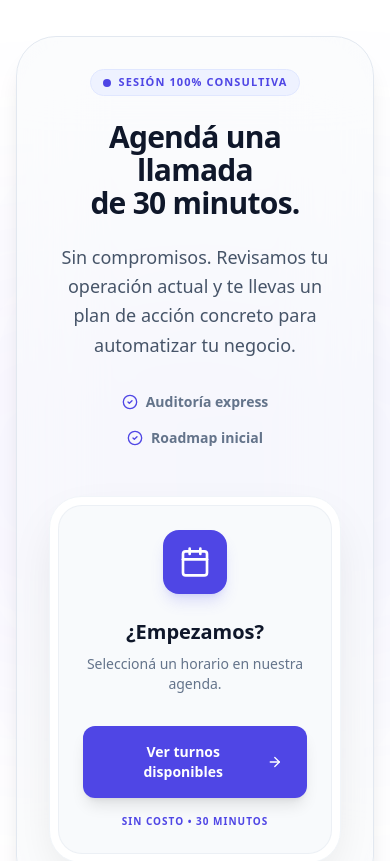
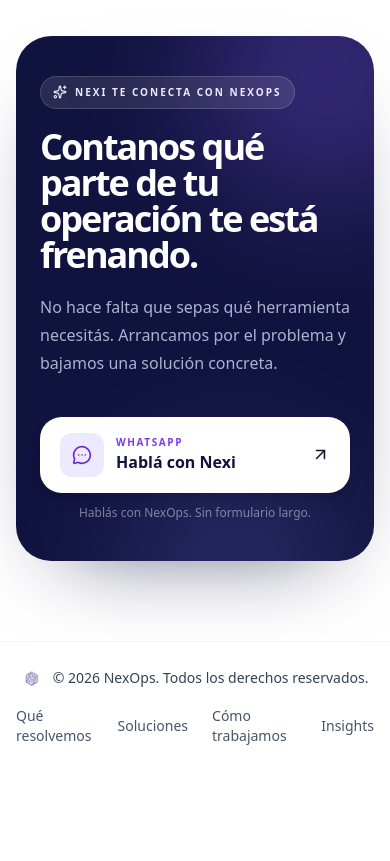
Before and after one commit to AlanTN13/webneoxps, a React (Vite) app: page / in a window 390 px wide. Shown: the part 7920-8781 px from the top of the page. After the commit the page ends 8690 px from the top, so only its background shows below. Built offline with nearby package versions, Linux system fonts and the light colour scheme.

Commit message:
feat: replace Calendly CTA with branded WhatsApp entry point

```diff
--- a/src/components/CTA.jsx
+++ b/src/components/CTA.jsx
@@ -1,77 +1,54 @@
-import { CALENDLY_LINK } from "../config/constants";
-import { ArrowRight, CheckCircle2, Calendar } from "lucide-react";
+import { ArrowUpRight, MessageCircleMore, Sparkles } from "lucide-react";
+import { CONTACT_INFO, getWhatsappLink } from "../config/constants";
 
 export default function CTA() {
+  const whatsappHref = getWhatsappLink(
+    CONTACT_INFO.WHATSAPP_NUMBER,
+    CONTACT_INFO.WHATSAPP_MESSAGE_DEFAULT,
+  );
+
   return (
-    <section className="relative py-20 lg:py-32 overflow-hidden bg-white">
+    <section id="contacto" className="relative overflow-hidden bg-white px-4 py-20 sm:px-6 lg:px-8 lg:py-28">
+      <div className="mx-auto max-w-[1180px]">
+        <div className="relative overflow-hidden rounded-[2.2rem] bg-[#11133f] px-6 py-10 text-white shadow-[0_35px_90px_-50px_rgba(17,19,63,.75)] sm:px-10 sm:py-14 lg:px-14">
+          <div className="absolute right-[-80px] top-[-90px] h-64 w-64 rounded-full bg-violet-500/30 blur-3xl" />
+          <div className="absolute bottom-[-120px] left-[30%] h-56 w-56 rounded-full bg-indigo-400/20 blur-3xl" />
 
-      {/* Background Glows */}
-      <div className="absolute top-0 left-1/2 -translate-x-1/2 w-full h-full max-w-7xl pointer-events-none">
-        <div className="absolute top-1/4 left-1/4 w-[500px] h-[500px] bg-indigo-500/5 blur-[120px] rounded-full" />
-        <div className="absolute bottom-1/4 right-1/4 w-[500px] h-[500px] bg-violet-500/5 blur-[120px] rounded-full" />
-      </div>
-
-      <div className="relative z-10 mx-auto max-w-6xl px-4 sm:px-6 lg:px-8">
-        <div className="bg-slate-50/50 backdrop-blur-2xl border border-slate-200 rounded-[40px] p-8 md:p-16 flex flex-col lg:flex-row items-center justify-between gap-12 lg:gap-20 overflow-hidden shadow-xl">
-
-          {/* Left Content */}
-          <div className="flex-1 text-center lg:text-left">
-            <div className="inline-flex items-center gap-2 px-3 py-1 rounded-full bg-indigo-50 border border-indigo-100 mb-6">
-              <span className="relative flex h-2 w-2">
-                <span className="animate-ping absolute inline-flex h-full w-full rounded-full bg-indigo-400 opacity-75"></span>
-                <span className="relative inline-flex rounded-full h-2 w-2 bg-indigo-600"></span>
-              </span>
-              <span className="text-[11px] font-bold uppercase tracking-widest text-indigo-600">Sesión 100% Consultiva</span>
+          <div className="relative grid items-center gap-10 lg:grid-cols-[1fr_auto]">
+            <div className="max-w-3xl">
+              <div className="inline-flex items-center gap-2 rounded-full border border-white/15 bg-white/10 px-3 py-2 text-[10px] font-black uppercase tracking-[0.2em] text-violet-100">
+                <Sparkles size={14} />
+                Nexi te conecta con NexOps
+              </div>
+              <h2 className="mt-5 text-4xl font-semibold leading-[1] tracking-[-0.055em] sm:text-5xl lg:text-6xl">
+                Contanos qué parte de tu operación te está frenando.
+              </h2>
+              <p className="mt-5 max-w-2xl text-base font-medium leading-7 text-indigo-100/75 sm:text-lg">
+                No hace falta que sepas qué herramienta necesitás. Arrancamos por el problema y bajamos una solución concreta.
+              </p>
             </div>
 
-            <h2 className="text-3xl md:text-5xl font-black text-slate-900 tracking-tight leading-[1.1] mb-6">
-              Agendá una llamada <br /> de 30 minutos.
-            </h2>
-
-            <p className="text-lg text-slate-600 font-medium leading-relaxed max-w-lg mx-auto lg:mx-0 mb-8">
-              Sin compromisos. Revisamos tu operación actual y te llevas un plan de acción concreto para automatizar tu negocio.
-            </p>
-
-            <div className="flex flex-col sm:flex-row items-center gap-4 justify-center lg:justify-start text-sm font-semibold text-slate-500">
-              <div className="flex items-center gap-2">
-                <CheckCircle2 size={16} className="text-indigo-600" />
-                <span>Auditoría express</span>
-              </div>
-              <div className="flex items-center gap-2">
-                <CheckCircle2 size={16} className="text-indigo-600" />
-                <span>Roadmap inicial</span>
-              </div>
+            <div className="lg:min-w-[260px]">
+              <a
+                href={whatsappHref}
+                target="_blank"
+                rel="noopener noreferrer"
+                className="flex items-center justify-between gap-5 rounded-[1.35rem] bg-white px-5 py-4 text-[#11133f] shadow-lg transition-transform hover:-translate-y-0.5"
+              >
+                <span className="flex items-center gap-3">
+                  <span className="flex h-11 w-11 items-center justify-center rounded-xl bg-violet-100 text-violet-700">
+                    <MessageCircleMore size={20} />
+                  </span>
+                  <span>
+                    <span className="block text-[10px] font-black uppercase tracking-[0.16em] text-violet-600">WhatsApp</span>
+                    <span className="block text-base font-extrabold">Hablá con Nexi</span>
+                  </span>
+                </span>
+                <ArrowUpRight size={19} />
+              </a>
+              <p className="mt-3 text-center text-xs font-medium text-white/45">Hablás con NexOps. Sin formulario largo.</p>
             </div>
           </div>
-
-          {/* Right Action Card */}
-          <div className="relative w-full max-w-md lg:w-auto shrink-0">
-            <div className="relative bg-white border border-slate-100 p-2 rounded-[32px] shadow-[0_20px_50px_-10px_rgba(0,0,0,0.1)]">
-              <div className="bg-slate-50 rounded-[24px] p-6 sm:p-8 text-center border border-slate-200/50">
-                <div className="w-16 h-16 mx-auto bg-indigo-600 rounded-2xl flex items-center justify-center text-white mb-6 shadow-lg shadow-indigo-500/20">
-                  <Calendar size={32} strokeWidth={2} />
-                </div>
-
-                <h3 className="text-xl font-bold text-slate-900 mb-2">¿Empezamos?</h3>
-                <p className="text-slate-500 text-sm mb-8">Seleccioná un horario en nuestra agenda.</p>
-
-                <a
-                  href={CALENDLY_LINK}
-                  target="_blank"
-                  rel="noopener noreferrer"
-                  className="flex w-full items-center justify-center gap-2 rounded-xl bg-indigo-600 text-white px-6 py-4 text-sm font-bold shadow-lg hover:bg-indigo-700 transition-all hover:scale-[1.02] active:scale-[0.98]"
-                >
-                  Ver turnos disponibles
-                  <ArrowRight size={16} />
-                </a>
-
-                <p className="mt-4 text-[10px] uppercase tracking-widest text-indigo-600 font-bold">
-                  Sin costo • 30 Minutos
-                </p>
-              </div>
-            </div>
-          </div>
-
         </div>
       </div>
     </section>
```
